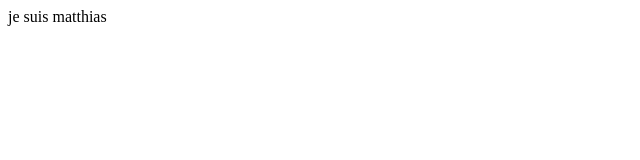
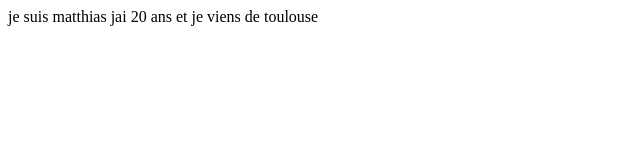
Before and after one commit to Matthias380/Matthias380.github.io, a plain HTML site: page index.html in a window 1280 px wide. Shown: the whole page, without its empty margins (0-640 px from the left). Drawn offline with Linux system fonts and the light colour scheme.

Commit message:
Add age et origine

```diff
--- a/index.html
+++ b/index.html
@@ -6,5 +6,6 @@
   </head>
   <body>
     je suis matthias
+    jai 20 ans et je viens de toulouse
   </body>
 </html>
```
